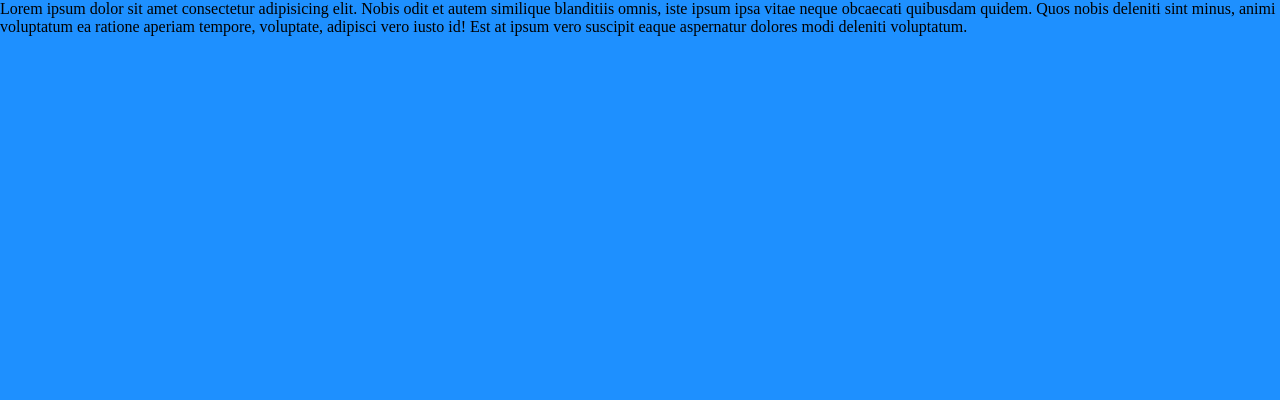
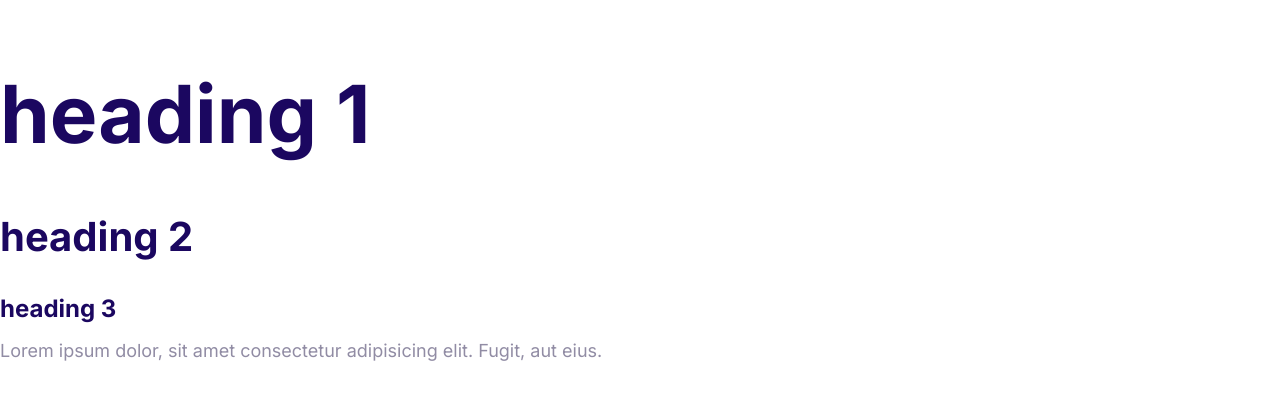
Before and after one commit to PRADEESH101/Part-3, a plain HTML site: page index.html in a window 1280 px wide. Drawn offline with Linux system fonts and the light colour scheme.

Commit message:
intial commit

```diff
--- a/CSS/style.css
+++ b/CSS/style.css
@@ -1,3 +1,49 @@
+:root{
+    --color-primary: #2584ff;
+    --color-secondary:#00d9ff;
+    --color-accent:#ff3400;
+    --color-heading:#1b0760;
+    --color-body:#918ca4;
+
+
+}
+html{
+    font-size: 62.5%;
+}
 body{
-    background: dodgerblue;
+    font-family:'Inter',Arial, Helvetica, sans-serif;
+    font-size: 2.4rem;
+    line-height: 1.5;
+    color: var(--color-body);
 }
+h1,h2,h3{
+    color: var(--color-heading);
+    margin-bottom: 1rem;
+}
+h1{
+    font-size: 7rem;
+}
+h2{
+    font-size: 4rem;
+}
+h3{
+    font-size: 3rem;
+}
+p{
+    margin-top: 0;
+}
+@media screen and (min-width: 1024px) {
+    body{
+        font-size: 1.8rem;
+    }
+    h1{
+        font-size: 8rem;
+    }
+    h2{
+        font-size: 4rem;
+    }
+    h3{
+        font-size: 2.4rem;
+    }
+
+}
--- a/index.html
+++ b/index.html
@@ -5,10 +5,16 @@
     <meta http-equiv="X-UA-Compatible" content="IE=edge">
     <meta name="viewport" content="width=device-width, initial-scale=1.0">
     <title>Document</title>
+    <link rel="preconnect" href="https://fonts.googleapis.com">
+    <link rel="preconnect" href="https://fonts.gstatic.com" crossorigin>
+    <link href="https://fonts.googleapis.com/css2?family=Inter:wght@400;700&family=Poppins:ital,wght@0,400;1,700&family=Roboto:wght@400;700&display=swap" rel="stylesheet">
     <link rel="stylesheet" href="CSS/normalize.css">
     <link rel="stylesheet" href="CSS/style.css">
 </head>
 <body>
-    <div class="box">Lorem ipsum dolor sit amet consectetur adipisicing elit. Nobis odit et autem similique blanditiis omnis, iste ipsum ipsa vitae neque obcaecati quibusdam quidem. Quos nobis deleniti sint minus, animi voluptatum ea ratione aperiam tempore, voluptate, adipisci vero iusto id! Est at ipsum vero suscipit eaque aspernatur dolores modi deleniti voluptatum.</div>
+    <h1>heading 1</h1>
+    <h2>heading 2</h2>
+    <h3>heading 3</h3>
+    <p>Lorem ipsum dolor, sit amet consectetur adipisicing elit. Fugit, aut eius.</p>
 </body>
 </html>
```
